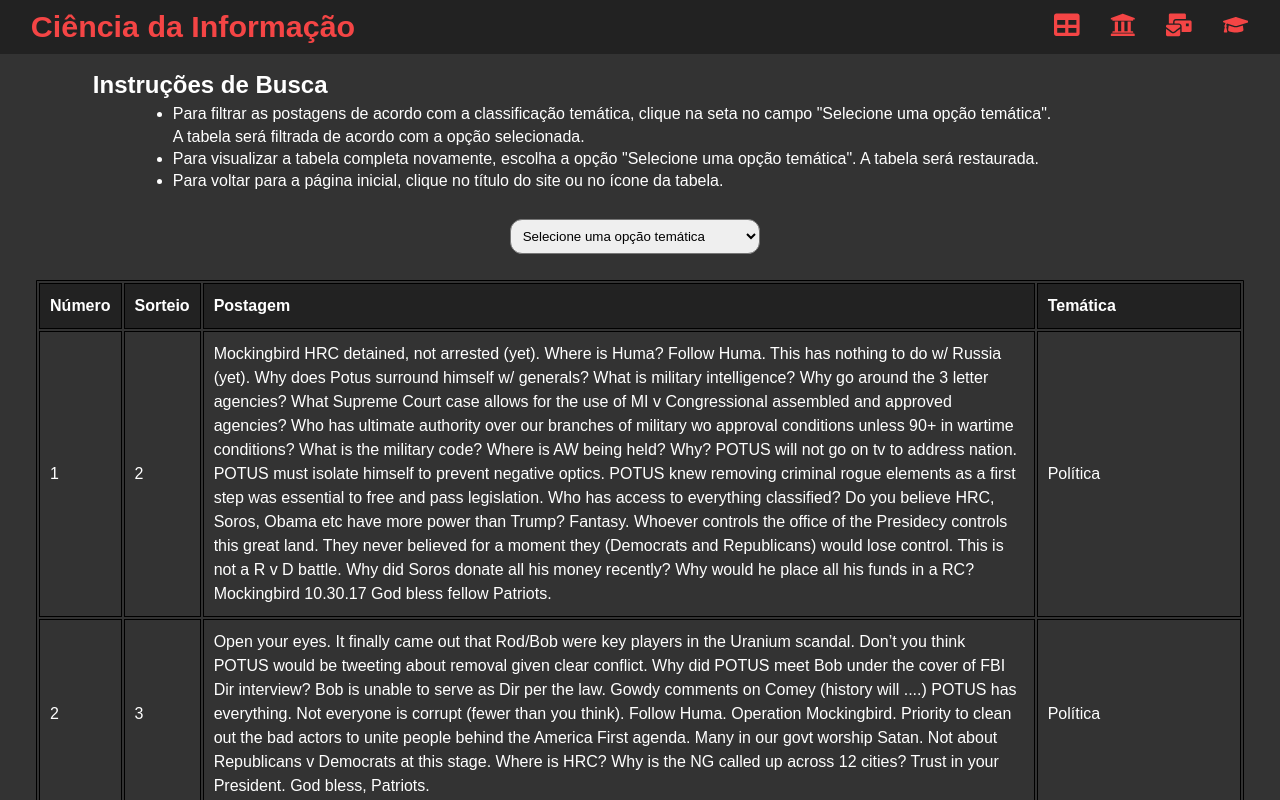
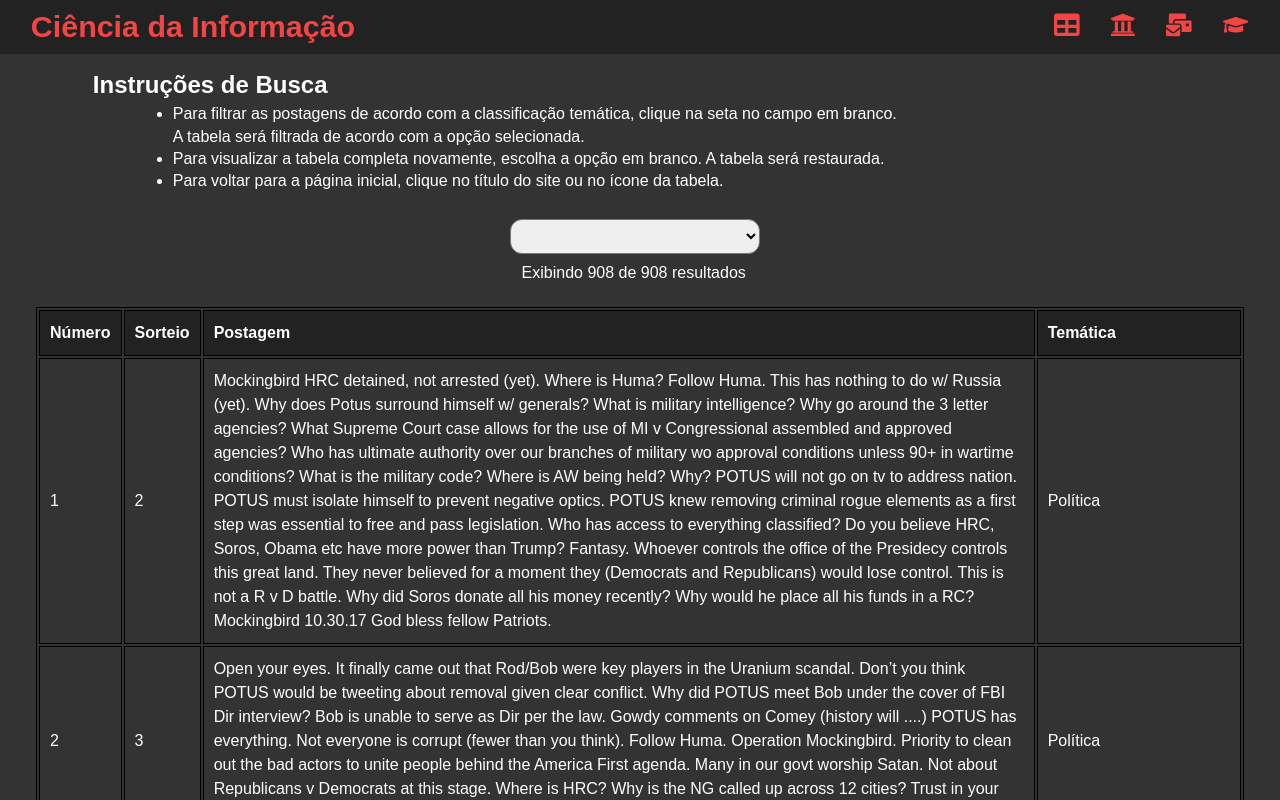
Before and after one commit to D3DD3F/Mestrado-QAnon, a React (Vite) app: page / in a window 1280 px wide. Both pictures are taken after a click on the link 1066 px from the left and 29 px from the top of the page. Shown: the top 800 px of the page. Built offline with nearby package versions, Linux system fonts and the light colour scheme.

Commit message:
adicionado key ao map, contrador de filtro, alterado css e liberado imagem publica

```diff
--- a/src/App.css
+++ b/src/App.css
@@ -35,7 +35,6 @@ header nav a {
   color: #f44545;
   align-items: center;
   margin-top: 4px;
-
 }
 
 header h1,
@@ -107,7 +106,7 @@ a {
 }
 
 a:hover {
-  color: #d74c4c;
+  color: #f44545;
   cursor: pointer;
 }
 
@@ -162,8 +161,18 @@ text {
   padding: 8px;
   width: 250px;
   margin-top: 1em;
-  margin-bottom: 1.5em;
+  margin-bottom: 0.5em;
   margin-right: 0.8em;
+}
+
+.Contador {
+  margin-top: 0.1em;
+  margin-bottom: 1em;
+  margin-left: 34.5vw;
+}
+
+.Contador:hover {
+  color: #f44545;
 }
 
 footer {
--- a/src/pages/Home/index.jsx
+++ b/src/pages/Home/index.jsx
@@ -40,7 +40,10 @@ export const Home = () => {
         </article>
 
         <figure>
-          <img src="https://docs.google.com/uc?id=1hJLFRbivtR9mMHNV2M_mqZcseJiONpnx" alt="Imagem de Michelle Pacheco Gómez" />
+          <img
+            src="https://docs.google.com/uc?id=1hJLFRbivtR9mMHNV2M_mqZcseJiONpnx"
+            alt="Imagem de Michelle Pacheco Gómez"
+          />
           <figcaption>Michelle Pacheco Gómez</figcaption>
         </figure>
       </section>
--- a/src/pages/Table/index.jsx
+++ b/src/pages/Table/index.jsx
@@ -53,13 +53,13 @@ export const Table = () => {
           <ul>
             <li>
               Para filtrar as postagens de acordo com a classificação temática,
-              clique na seta no campo "Selecione uma opção temática". <br/>A tabela será filtrada de
+              clique na seta no campo em branco. <br />A tabela será filtrada de
               acordo com a opção selecionada.
             </li>
 
             <li>
-              Para visualizar a tabela completa novamente, escolha a opção "Selecione
-              uma opção temática". A tabela será restaurada.
+              Para visualizar a tabela completa novamente, escolha a opção em
+              branco. A tabela será restaurada.
             </li>
 
             <li>
@@ -77,9 +77,15 @@ export const Table = () => {
           onChange={handleSearch}
         >
           {categories.map((category) => (
-            <option value={category.value}>{category.label}</option>
+            <option key={category.label}>{category.value}</option>
           ))}
         </select>
+      </div>
+
+      <div className="Contador">
+        <p>
+          Exibindo {filtered.length} de {data.length} resultados
+        </p>
       </div>
 
       <table>
```
